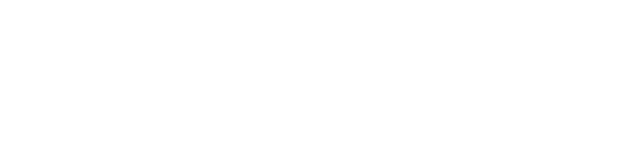
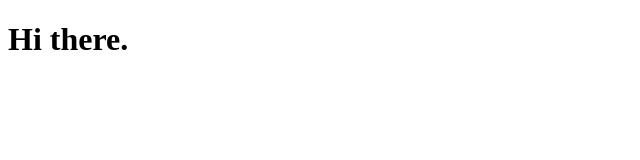
Before and after one commit to misterpsmith/gitProject, a plain HTML site: page index.html in a window 1280 px wide. Shown: the whole page, without its empty margins (0-640 px from the left). Drawn offline with Linux system fonts and the light colour scheme.

Commit message:
Commit from new author.

```diff
--- a/index.html
+++ b/index.html
@@ -7,6 +7,6 @@
     <title>Document</title>
 </head>
 <body>
-
+    <h1>Hi there.</h1>
 </body>
 </html>
```
